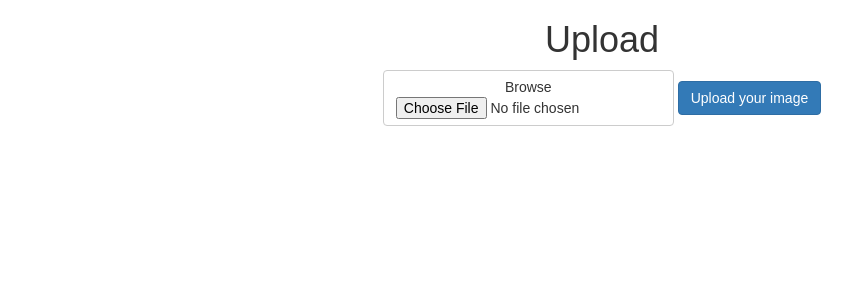
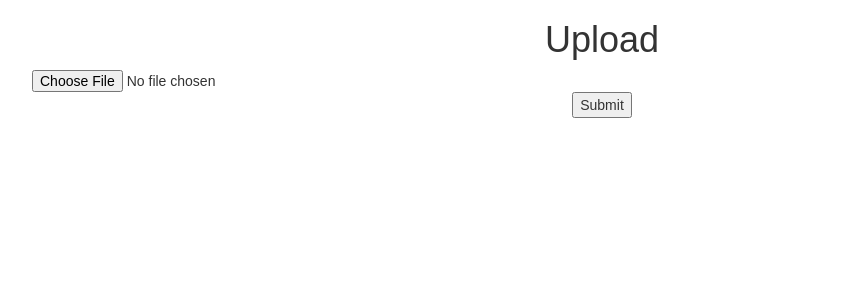
Before and after one commit to rmhklarenaar/ratemypet, a Flask app: page /upload in a window 1280 px wide. Shown: the part 52-352 px from the top of the page, without its empty margins (38-890 px from the left). Run offline with Flask 2, Linux system fonts and the light colour scheme; some libraries are stand-ins or nearby versions.

Commit message:
added uploads, changed html

```diff
--- a/application.py
+++ b/application.py
@@ -4,7 +4,7 @@ from flask_session import Session
 from passlib.apps import custom_app_context as pwd_context
 from tempfile import mkdtemp
 from helpers import *
-import os
+from flask_uploads import UploadSet, configure_uploads, IMAGES
 
 "GEEN IDEE WAT DIT STUK HIERONDER DOET (BEGIN)"
 # configure application
@@ -164,34 +164,17 @@ def userpage():
     else:
         return render_template("userpage.html", users_id = user_id, username = username)
 
+photos = UploadSet('photos', IMAGES)
 
-# meer info over de werking: https://medium.com/@antoinegrandiere/image-upload-and-moderation-with-python-and-flask-e7585f43828a
-# hier naar kijken alsjeblieft
-# het werkt bijna
-UPLOAD_FOLDER = os.path.basename('../static/uploads')
-app.config['UPLOAD_FOLDER'] = UPLOAD_FOLDER
+app.config['UPLOADED_PHOTOS_DEST'] = 'static/uploads'
+configure_uploads(app, photos)
 
-@app.route("/upload", methods = ["GET", "POST"])
-def upload_file():
-    if request.method == "POST":
-        file = request.files['image']
-        f = os.path.join(app.config['UPLOAD_FOLDER'], file.filename)
-
-        return render_template("index.html")
-    else:
-        return render_template("upload.html")
-
-@app.route("/upload_profile_picture", methods = ["GET", "POST"])
-def upload_profile_picture():
-    if request.method == "POST":
-        file = request.files['image']
-        f = os.path.join(app.config['UPLOAD_FOLDER'], file.filename)
-
-        file.save(f)
-
-        return render_template("your_userpage.html")
-    else:
-        return render_template("upload_profile_picture.html")
+@app.route('/upload', methods=['GET', 'POST'])
+def upload():
+    if request.method == 'POST' and 'photo' in request.files:
+        filename = photos.save(request.files['photo'])
+        return filename
+    return render_template('upload.html')
 
 @app.route("/", methods=["GET", "POST"])
 @login_required
--- /dev/null
+++ b/run_in_terminal.txt
@@ -0,0 +1,4 @@
+
+This is a command for adding extra modules to Flask:
+
+$ pip install Flask-Uploads
--- a/templates/index.html
+++ b/templates/index.html
@@ -11,7 +11,7 @@
     <button class="btn btn-default" type="submit" name="user_id" value={{user_id}}>{{username}}</button>
 </form>
 
-<img src="{{photo_path}}" style="height: 400px; width: 400px;"/>
+<img src="{{photo_path}}" style="height: 400px;"/>
 <br/>
 <br/>
 <form action="{{ url_for('index') }}" method="post">
--- a/templates/layout.html
+++ b/templates/layout.html
@@ -37,7 +37,7 @@
                         {% if session.user_id %}
                             <ul class="nav navbar-nav navbar-right">
                                 <li><a href="{{ url_for('your_userpage') }}" method="post">My Account</a></li>
-                                <li><a href="{{ url_for('upload_file') }}">Upload</a></li>
+                                <li><a href="{{ url_for('upload') }}">Upload</a></li>
                                 <li><a href="{{ url_for('index') }}">Feed</a></li>
                                 <li><a href="{{ url_for('logout') }}">Log Out</a></li>
                             </ul>
--- a/templates/upload.html
+++ b/templates/upload.html
@@ -7,12 +7,9 @@
 {% block main %}
 
     <h1>Upload</h1>
-    <form action="/upload" method="post" enctype="multipart/form-data" >
-      <span class="btn btn-default btn-file">
-        Browse <input type="file" name="image">
-      </span>
-
-    <input type="submit" value="Upload your image" class="btn btn-primary">
-  </form>
+    <form method=POST enctype=multipart/form-data action="{{url_for('upload')}}">
+        <input type=file name=photo>
+        <input type="submit">
+    </form>
 
 {% endblock %}
--- a/templates/userpage.html
+++ b/templates/userpage.html
@@ -17,11 +17,11 @@
         <input type="hidden" name="user_id" value={{user_id}}>
         <button class="btn btn-default" type="submit" name="unfollow" value = "yes">Unfollow</button>
     </form>
-    <p>Posts: <strong>{{post_amount}}</strong>Followers: <strong>{{follower_amount}}</strong>Following: <strong>{{following_amount}}</strong></p>
+    <p>Posts: <strong>{{post_amount}}&nbsp;</strong>Followers: <strong>{{follower_amount}}&nbsp;</strong>Following: <strong>{{following_amount}}</strong></p>
     <p>
         {% for picture in picture_info%}
             <tr>
-                <td><img src="{{picture.photo_path}}" style="height: 400px; width: 400px;"/></td>
+                <td><img src="{{picture.photo_path}}" style="height: 400px;"/></td>
                 <td><p style="color: black; font-size:30px; ">{{picture.rating}}</p></td>
             </tr>
         {% endfor%}
--- a/templates/your_userpage.html
+++ b/templates/your_userpage.html
@@ -12,11 +12,11 @@
         <button class="btn btn-default" type="submit" name="change" value = "yes">Change Profile Picture</button>
     </form>
 
-    <p>Posts: <strong>{{post_amount}}</strong>Followers: <strong>{{follower_amount}}</strong>Following: <strong>{{following_amount}}</strong></p>
+    <p>Posts: <strong>{{post_amount}}&nbsp;</strong>Followers: <strong>{{follower_amount}}&nbsp;</strong>Following: <strong>{{following_amount}}</strong></p>
     <p>
         {% for picture in picture_info%}
             <tr>
-                <td><img src="{{picture.photo_path}}" style="height: 400px; width: 400px;"/></td>
+                <td><img src="{{picture.photo_path}}" style="height: 400px;"/></td>
                 <td><p style="color: black; font-size:30px; ">{{picture.rating}}</p></td>
             </tr>
         {% endfor%}
```
Also changed, not shown: database.db, templates/rated.html (deleted).
